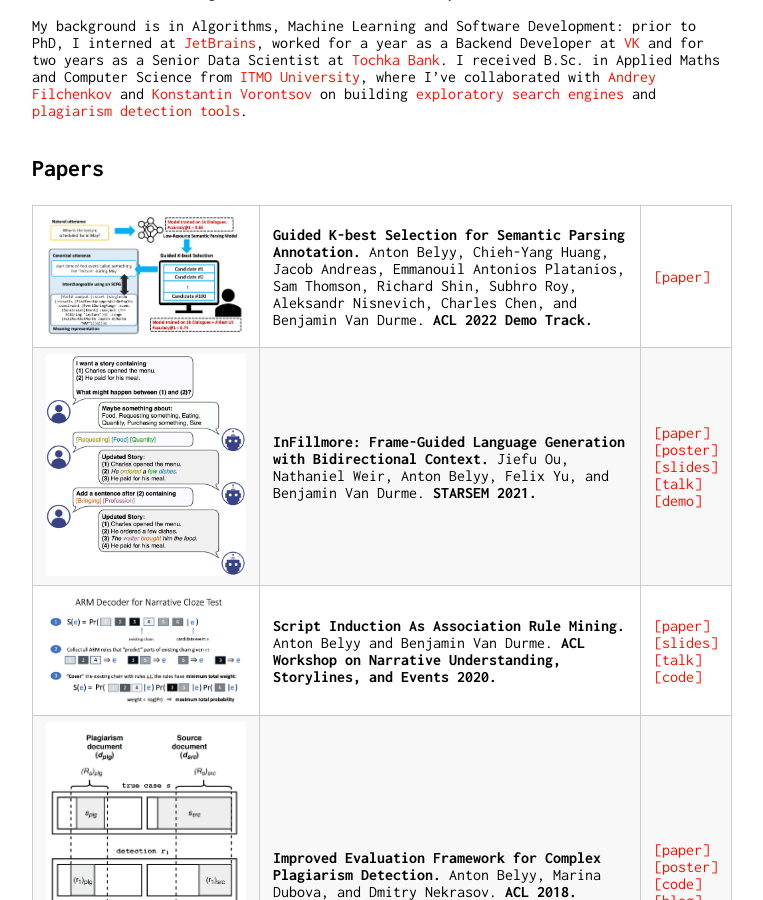
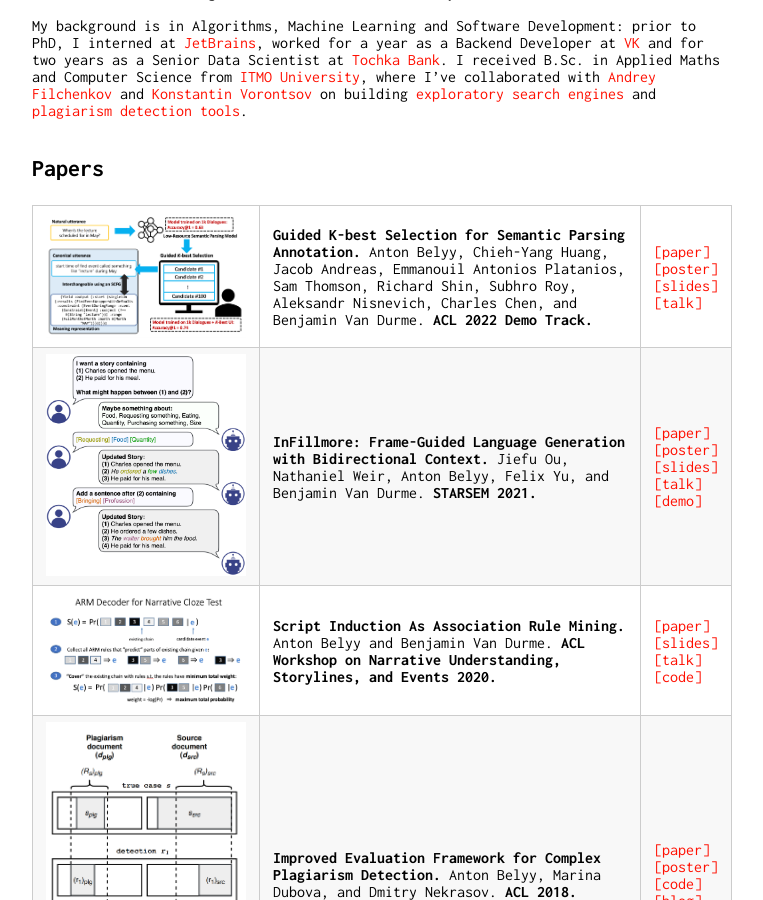
Before and after one commit to AVBelyy/AVBelyy.github.io, a Jekyll site: the page built from index.md, in a window 1280 px wide and 900 px high, scrolled down 481 px. Shown: the whole window, without its empty margins (258-1021 px from the left). Built offline with Jekyll 4.4.1, drawn with Linux system fonts in a browser that asks for light colours.

Commit message:
Update index.md

```diff
--- a/index.md
+++ b/index.md
@@ -14,8 +14,8 @@ I received B.Sc. in Applied Maths and Computer Science from [ITMO University](ht
 
 ## Papers
 
-<img src="img/publications/guidedkbest.png" alt="Guided K-best screenshot" style="width: 200px"/> | **Guided K-best Selection for Semantic Parsing Annotation.** Anton Belyy, Chieh-Yang Huang, Jacob Andreas, Emmanouil Antonios Platanios, Sam Thomson, Richard Shin, Subhro Roy, Aleksandr Nisnevich, Charles Chen, and Benjamin Van Durme. **ACL 2022 Demo Track.** | [[paper]](https://aclanthology.org/2022.acl-demo.11.pdf)
-<img src="img/publications/infillmore.png" alt="InFillmore screenshot" style="width: 200px"/> | **InFillmore: Frame-Guided Language Generation with Bidirectional Context.** Jiefu Ou, Nathaniel Weir, Anton Belyy, Felix Yu, and Benjamin Van Durme. **STARSEM 2021.** | [[paper]](https://aclanthology.org/2021.starsem-1.12.pdf)<br>[[poster]](https://static.retloko.org/infillmore-2021/InFillmore_SEM_2021_Poster.pdf)<br>[[slides]](https://static.retloko.org/slides/ouetal2021infillmore-slides.pptx)<br>[[talk]](https://static.retloko.org/infillmore-2021/7-Ou-InFillmore.mp4)<br>[[demo]](https://nlp.jhu.edu/demos/infillmore)
+<img src="img/publications/guidedkbest.png" alt="Guided K-best screenshot" style="width: 200px"/> | **Guided K-best Selection for Semantic Parsing Annotation.** Anton Belyy, Chieh-Yang Huang, Jacob Andreas, Emmanouil Antonios Platanios, Sam Thomson, Richard Shin, Subhro Roy, Aleksandr Nisnevich, Charles Chen, and Benjamin Van Durme. **ACL 2022 Demo Track.** | [[paper]](https://aclanthology.org/2022.acl-demo.11.pdf)<br>[[poster]](https://static.retloko.org/posters/belyyetal2022guidedkbest-poster.pdf)<br>[[slides]](https://static.retloko.org/slides/belyyetal2022guidedkbest-slides.pdf)<br>[[talk]](https://youtu.be/jSEJfHotBdY)
+<img src="img/publications/infillmore.png" alt="InFillmore screenshot" style="width: 200px"/> | **InFillmore: Frame-Guided Language Generation with Bidirectional Context.** Jiefu Ou, Nathaniel Weir, Anton Belyy, Felix Yu, and Benjamin Van Durme. **STARSEM 2021.** | [[paper]](https://aclanthology.org/2021.starsem-1.12.pdf)<br>[[poster]](https://static.retloko.org/posters/ouetal2021infillmore-poster.pdf)<br>[[slides]](https://static.retloko.org/slides/ouetal2021infillmore-slides.pptx)<br>[[talk]](https://static.retloko.org/talks/ouetal2021infillmore-talk.mp4)<br>[[demo]](https://nlp.jhu.edu/demos/infillmore)
 <img src="img/publications/si-as-arm.png" alt="SI as ARM screenshot" style="width: 200px"/> | **Script Induction As Association Rule Mining.** Anton Belyy and Benjamin Van Durme. **ACL Workshop on Narrative Understanding, Storylines, and Events 2020.** | [[paper]](https://www.aclweb.org/anthology/2020.nuse-1.7/)<br>[[slides]](https://static.retloko.org/slides/belyy2020si-as-arm.pptx)<br>[[talk]](https://slideslive.com/38929746/script-induction-as-association-rule-mining)<br>[[code]](https://github.com/AVBelyy/arm-nachos)
 <img src="img/publications/normplagdet.png" alt="Normplagdet screenshot" style="width: 200px"/> | **Improved Evaluation Framework for Complex Plagiarism Detection.** Anton Belyy, Marina Dubova, and Dmitry Nekrasov. **ACL 2018.** | [[paper]](http://www.aclweb.org/anthology/P18-2026)<br>[[poster]](http://anthology.aclweb.org/attachments/P18-2026.Poster.pdf)<br>[[code]](https://github.com/AVBelyy/normplagdet)<br>[[blog]](https://news.itmo.ru/en/science/it/news/8440/)
 <img src="img/publications/rusplagiarism.png" alt="Russian plagiarism detection screenshot" style="width: 200px"/> | **Framework for Russian Plagiarism Detection Using Sentence Embedding Similarity and Negative Sampling.** Anton Belyy and Marina Dubova. **Dialogue 2018.** | [[paper]](http://www.dialog-21.ru/media/4289/belyyav_dubovama.pdf)<br>[[slides]](http://www.dialog-21.ru/media/4351/belyy_dubova.pdf)<br>[[code]](https://github.com/AVBelyy/hack-the-plag-2017)
```
